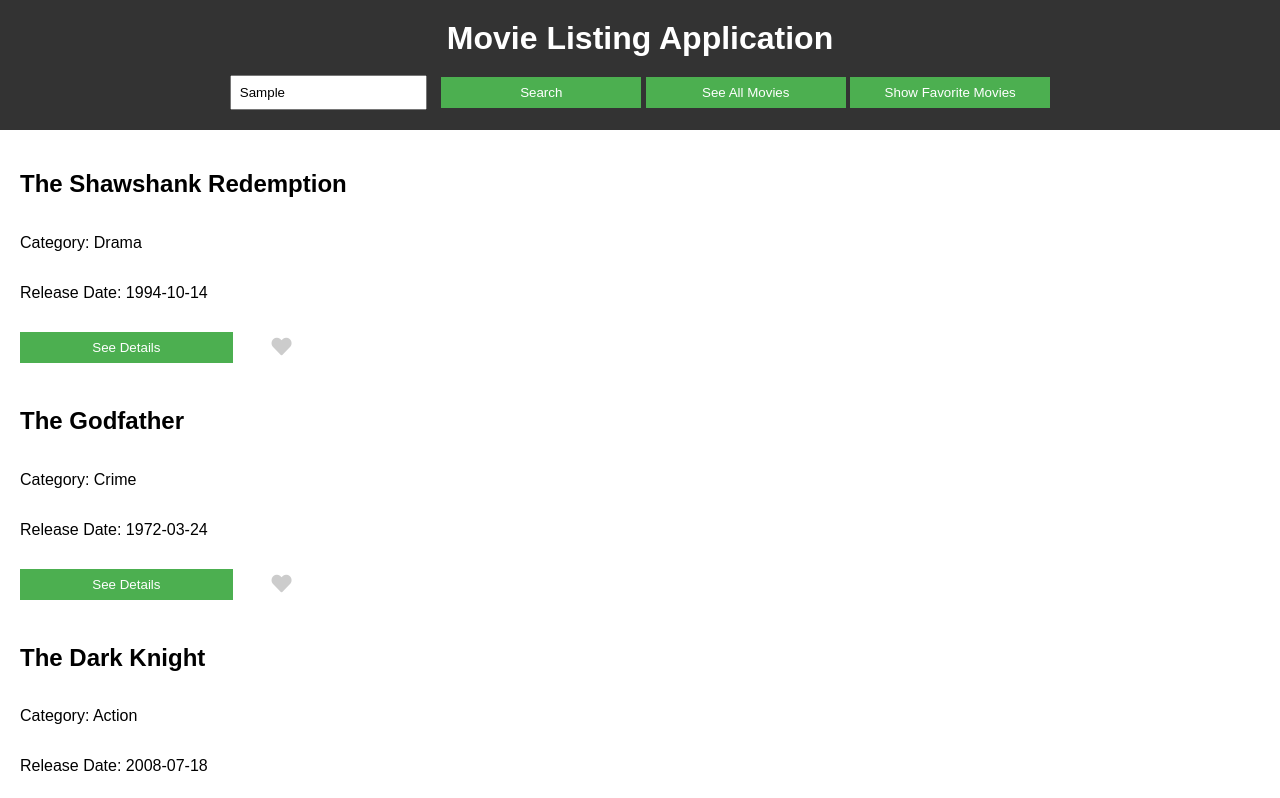
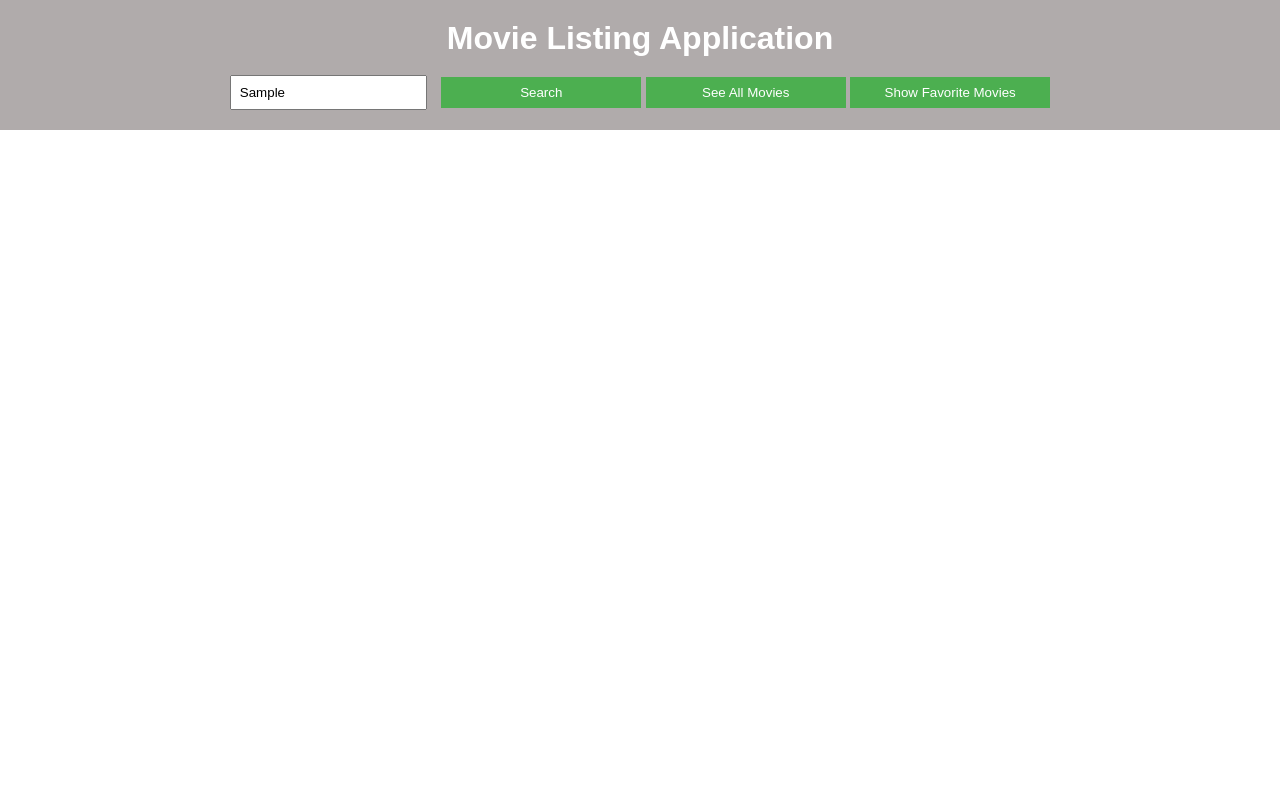
Before and after one commit to ahasannahid/Movie-Listing-Application, a plain HTML site: page MovieList.html in a window 1280 px wide. Both pictures are taken after typing "Sample" into the empty fields and a click on the button "Search". Shown: the top 798 px of the page. Drawn offline with Linux system fonts and the light colour scheme.

Commit message:
add search functionality

```diff
--- a/Assets/css/movies.css
+++ b/Assets/css/movies.css
@@ -7,7 +7,7 @@ body {
 }
 
 header {
-    background-color: #333;
+    background-color: #b0abab;
     color: #fff;
     padding: 20px;
     text-align: center;
--- a/Assets/js/index.js
+++ b/Assets/js/index.js
@@ -116,7 +116,13 @@ function displayFavoriteIcon(movie) {
 }
 
 
-
+function searchMovies() {
+    const keyword = document.getElementById("searchInput").value.toLowerCase();
+    const results = movies.filter(movie => movie.title.toLowerCase().includes(keyword) ||
+                                          movie.cast.toLowerCase().includes(keyword) ||
+                                          movie.category.toLowerCase().includes(keyword));
+    displayMovies(results);
+}
 
 function showAllMovies() {
     document.getElementById("searchInput").value = "";
--- a/MovieList.html
+++ b/MovieList.html
@@ -75,7 +75,7 @@
     <header>
         <h1 class="font-semibold text-violet-600">Movie Listing Application</h1> <br>
         <input type="text" id="searchInput" placeholder="Search movies...">
-        <button>Search</button>
+        <button onclick="searchMovies()">Search</button>
         <button onclick="showAllMovies()">See All Movies</button>
         <button onclick="showFavoritedMovies()">Show Favorite Movies</button>
     </header>
```
